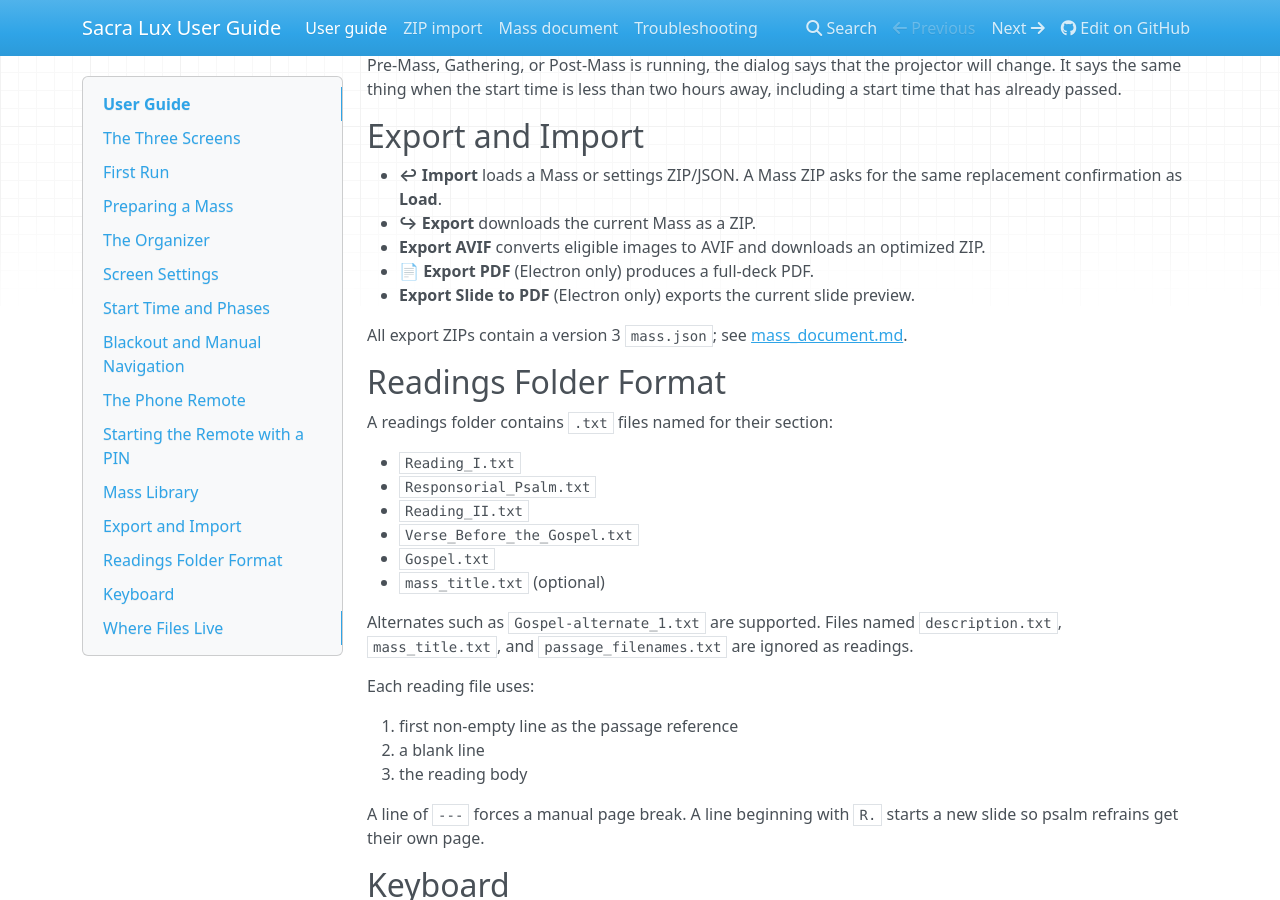
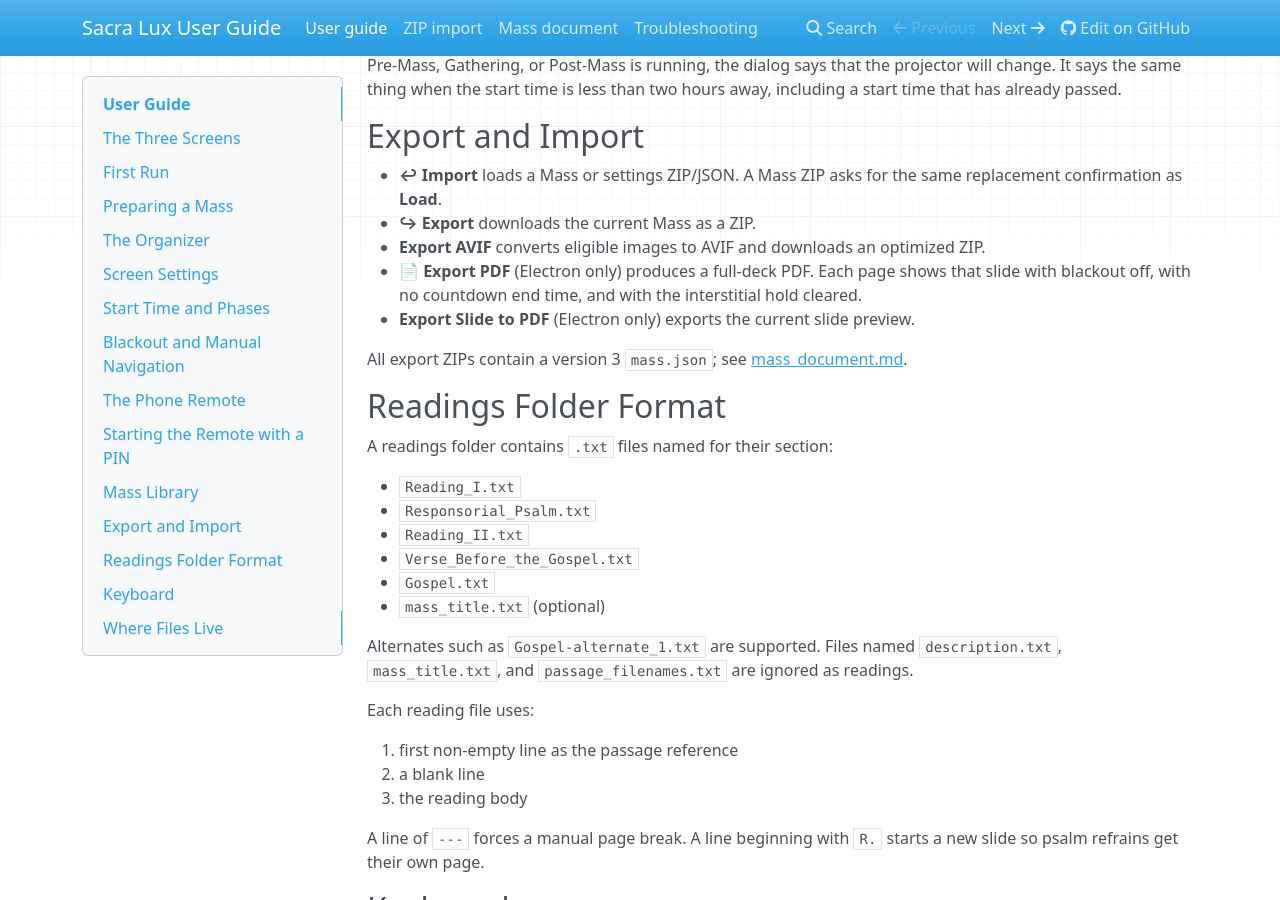
Before and after one commit to Saint-Therese-Of-Lisieux-Parish/sacra_lux, an MkDocs documentation site: the page built from docs/user-guide.md, in a window 1280 px wide and 900 px high, scrolled down 4801 px. Built offline with MkDocs 1.6.1, drawn with Linux system fonts in a browser that asks for light colours; nearby versions of some CDN libraries.

Commit message:
docs(components): state the PDF page capture state
Why: PDF export calls buildPdfSlideState() for each page. That function sets the slide index, turns blackout off, clears countdownEndsAt, and clears the interstitial hold. The export line did not state that page state.

What: components.md now has an entry for pdfCaptureState.js. The user guide states the same page state.

Files:
- modified: docs/components.md
- modified: docs/user-guide.md

Verified against: sacra-lux/src/pdfCaptureState.js (buildPdfSlideState), sacra-lux/src/main.js (exportCurrentMassPdf)

Refs #582

```diff
--- a/docs/user-guide.md
+++ b/docs/user-guide.md
@@ -217,7 +217,7 @@
 - **↪︎ Export** downloads the current Mass as a ZIP.
 - **Export AVIF** converts eligible images to AVIF and downloads an optimized
   ZIP.
-- **📄 Export PDF** (Electron only) produces a full-deck PDF.
+- **📄 Export PDF** (Electron only) produces a full-deck PDF. Each page shows that slide with blackout off, with no countdown end time, and with the interstitial hold cleared.
 - **Export Slide to PDF** (Electron only) exports the current slide preview.
 
 All export ZIPs contain a version 3 `mass.json`; see
```
Also changed, not shown: docs/components.md (+6 -0 lines).
